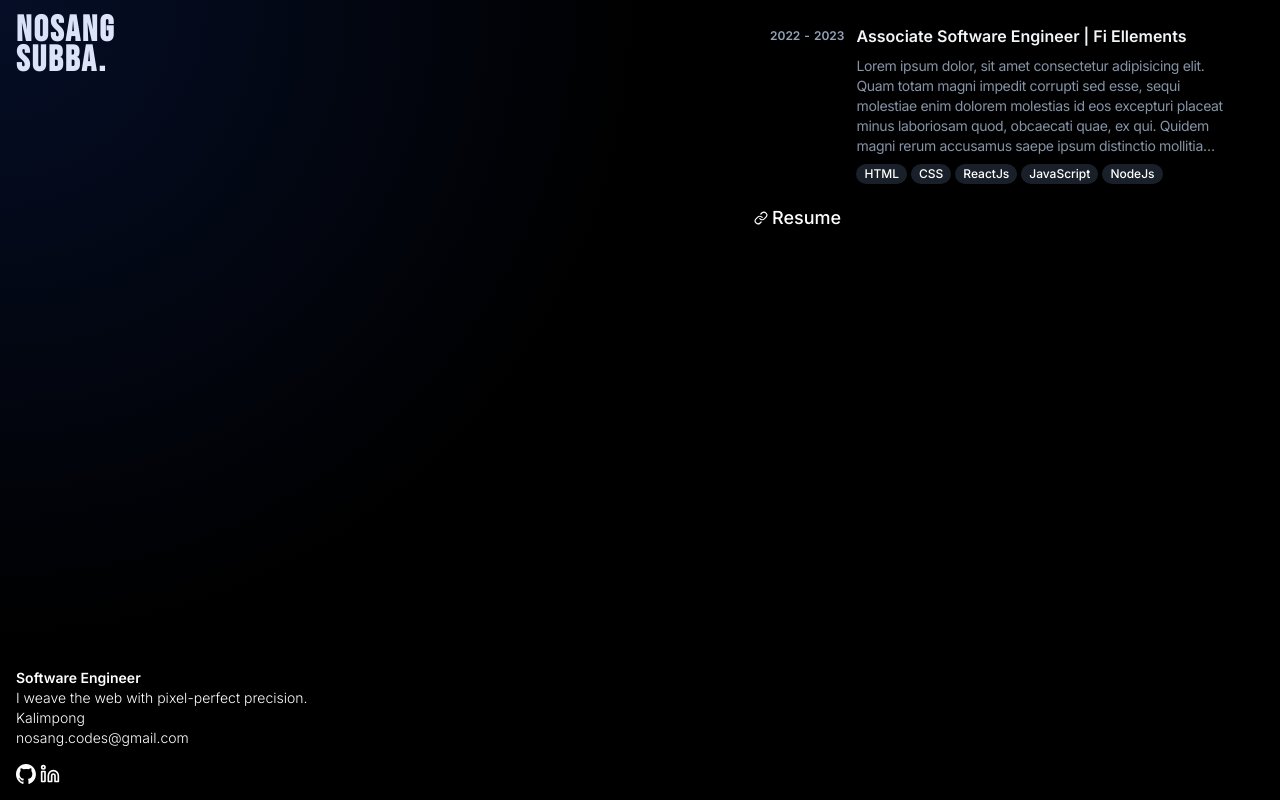
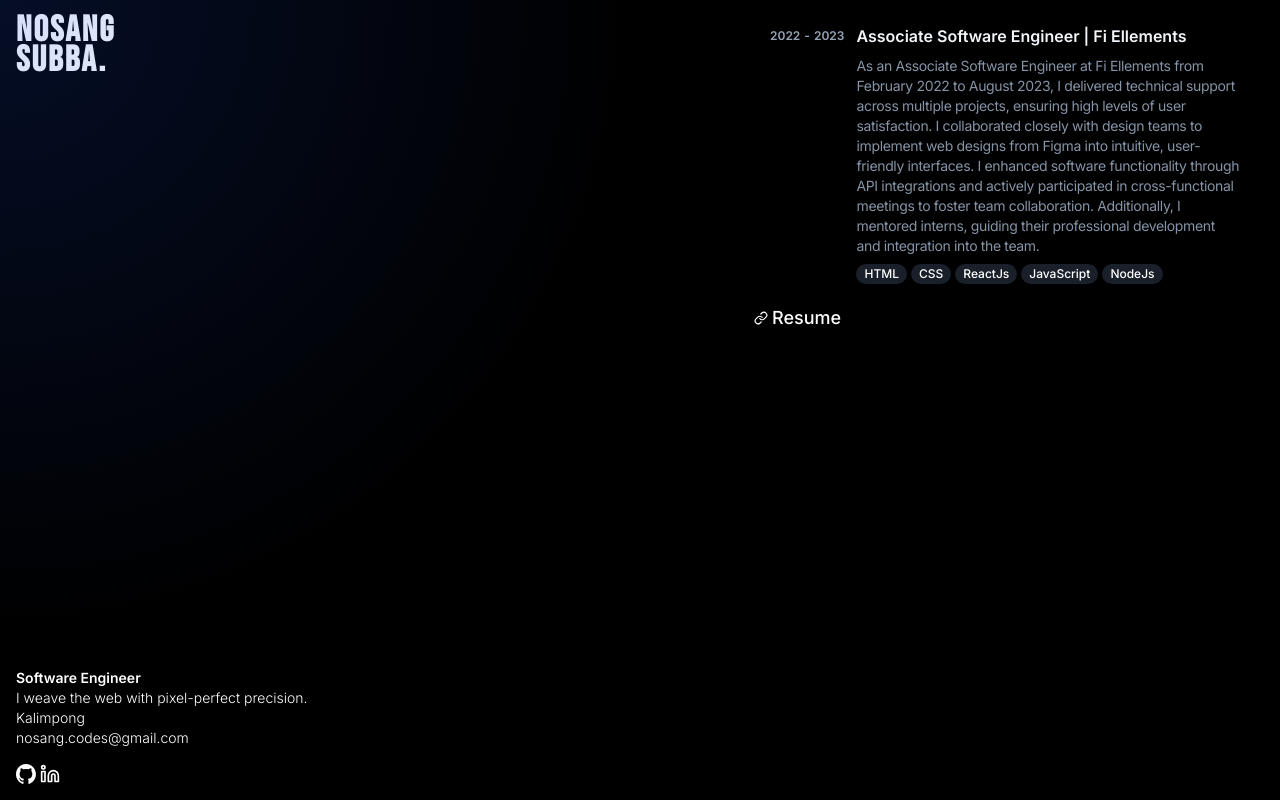
Before and after one commit to nosangCodes/nosang-portfolio, a Next.js app: page /experience in a window 1280 px wide. Built offline with nearby package versions, Linux system fonts and the light colour scheme.

Commit message:
update exp description

```diff
--- a/components/exp-card.tsx
+++ b/components/exp-card.tsx
@@ -48,7 +48,7 @@ export default function ExperienceCard({
         <h4 className="text-slate-100 font-semibold max-md:text-sm text-base">
           {role} | {company}
         </h4>
-        <p className="text-slate-400/90 line-clamp-5 text-sm max-md:text-xs tracking-tight">
+        <p className="text-slate-400/90 text-sm max-md:text-xs tracking-tight">
           {description}
         </p>
         <div className="flex flex-row flex-wrap max-md:mt-2 gap-1">
--- a/data.ts
+++ b/data.ts
@@ -6,7 +6,7 @@ export const experiences: Array<Experience> = [
     role: "Associate Software Engineer",
     company: "Fi Ellements",
     description:
-      "Lorem ipsum dolor, sit amet consectetur adipisicing elit. Quam totam magni impedit corrupti sed esse, sequi molestiae enim dolorem molestias id eos excepturi placeat minus laboriosam quod, obcaecati quae, ex qui. Quidem magni rerum accusamus saepe ipsum distinctio mollitia cupiditate qui! Perferendis pariatur et ut ullam ipsam dolores illo provident minus? Reiciendis eligendi obcaecati nesciunt.",
+      "As an Associate Software Engineer at Fi Ellements from February 2022 to August 2023, I delivered technical support across multiple projects, ensuring high levels of user satisfaction. I collaborated closely with design teams to implement web designs from Figma into intuitive, user-friendly interfaces. I enhanced software functionality through API integrations and actively participated in cross-functional meetings to foster team collaboration. Additionally, I mentored interns, guiding their professional development and integration into the team.",
     skills: ["HTML", "CSS", "ReactJs", "JavaScript", "NodeJs"],
-  }
+  },
 ];
```
